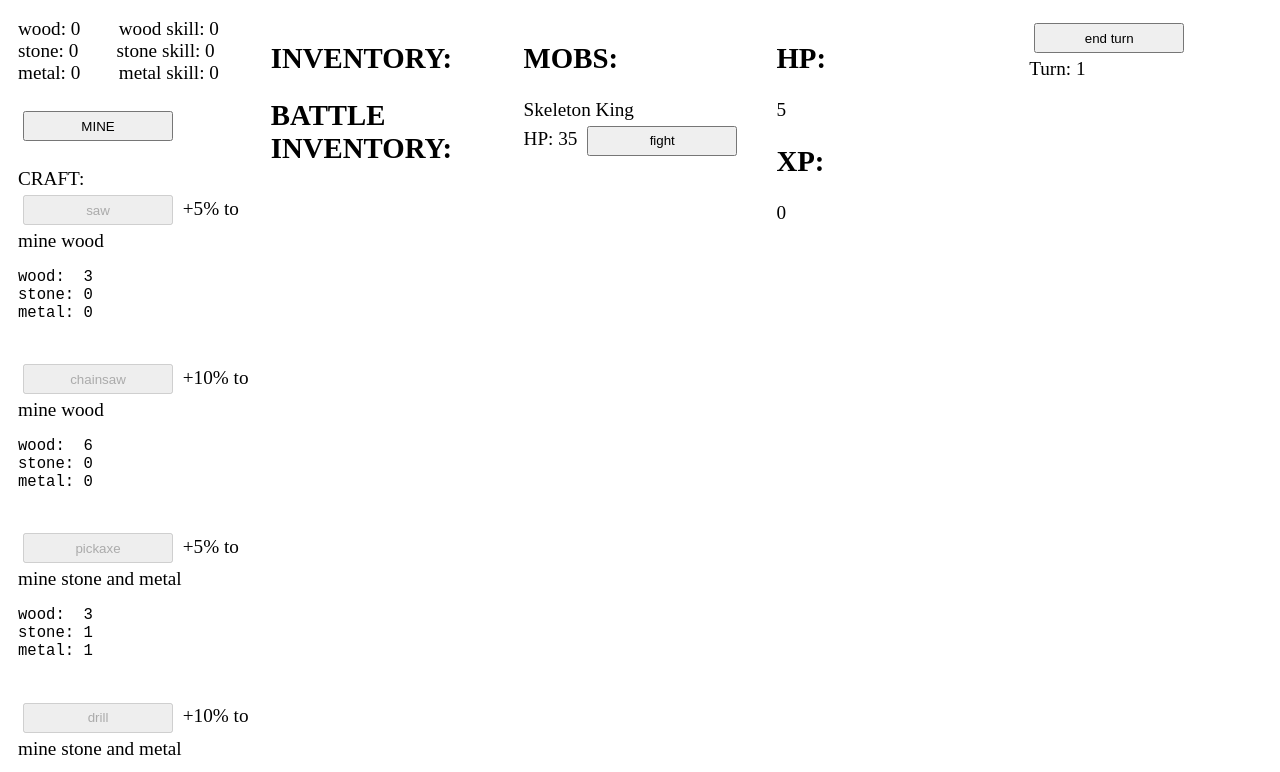
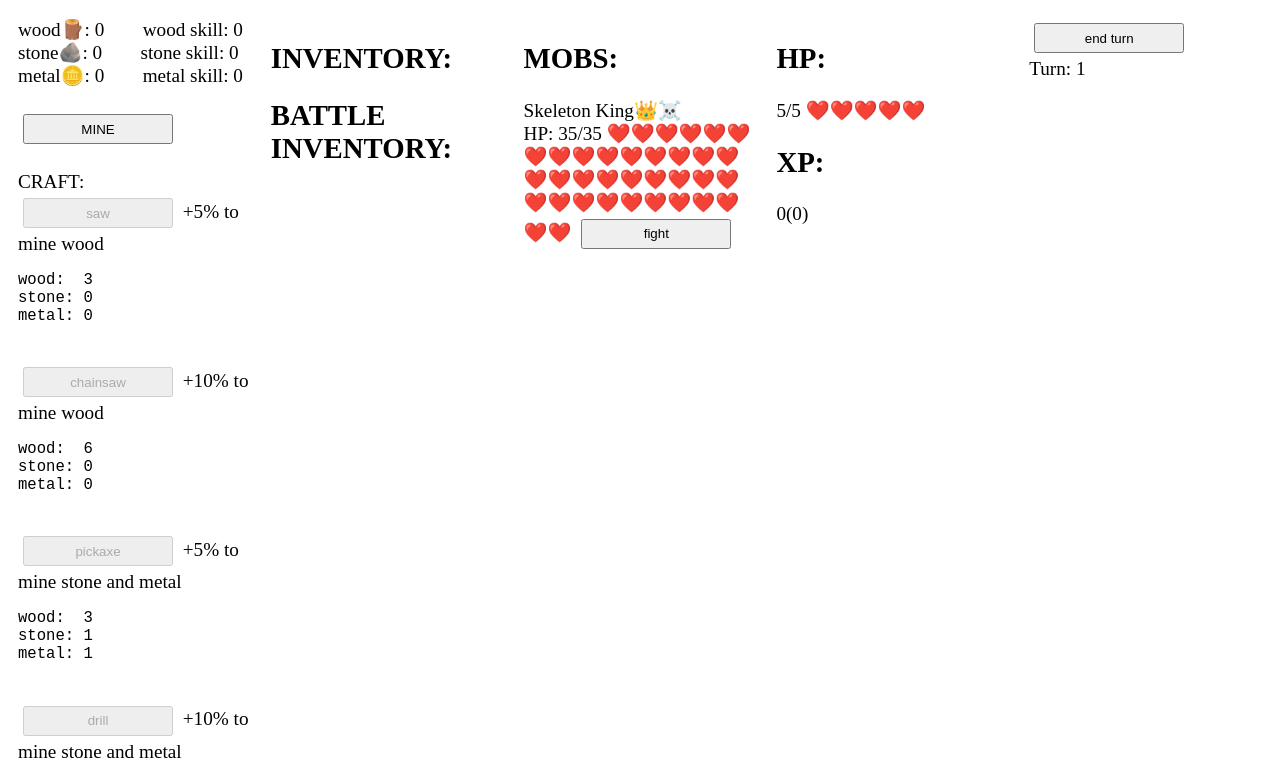
Before and after one commit to AstonLviv/tableMN, a plain HTML site: page index.html in a window 1280 px wide. Shown: the top 772 px of the page. Drawn offline with Linux system fonts and the light colour scheme.

Commit message:
addHpString❤️❤️❤️❤️❤️, and player lvls

```diff
--- a/gameLogic.js
+++ b/gameLogic.js
@@ -1,14 +1,18 @@
 	let wood = 0
 	let stone = 0
 	let metal = 0
+
+	const skillPointsForMineLevel = [5, 8, 10, 13, 15, 20, 25, 30, 35, 50]
+	const skillPointsForBattleLevel = [3, 8, 15, 25, 38, 53, 71, 95]
 
 	let diceBonus = 0
 
 	const battleInventory = {}
 
 	updateCraft()
-	const PLAYER_DAMAGE = 2
+	const PLAYER_DAMAGE = 2 //base 2
 	const PLAYER_HP = 5
+	//base 5
 	let currentMob = randomMob()
 	let round = 1
 	let playerHp = PLAYER_HP
@@ -49,13 +53,11 @@
 
 	let wagonOwned = false
 
-	const skillPointsForMineLevel = [5, 8, 10, 13, 15, 20, 25, 30, 35, 50]
-	const skillPointsForBattleLevel = [3, 8, 15, 25, 38, 53, 71, 95]
-
 	function randomMob() {
 		const randomIndex = random(mobs.length)-1
 		const rnd = mobs[randomIndex]
 		const copy = { ...rnd}
+		copy.maxHp = copy.hp
 		return copy
 	}
 
@@ -135,14 +137,7 @@
 	}
 
 	function skillLevel(skill) {
-		for (idx in skillPointsForMineLevel) {
-			const n = skillPointsForMineLevel[idx]
-			skill = skill - n
-			if (skill < 0 ) {
-				return idx
-			}
-		}
-		return skillPointsForMineLevel.length-1
+		return checkLevel(skill, skillPointsForMineLevel)
 	}
 
 	function addBonus(bonus) {
@@ -203,6 +198,7 @@
 			updateBattleButtons(false)
 		} else if (currentMob.hp <= 0) {
 			xp += currentMob.xp
+			checkPlayerLevel()
 			loot(currentMob)
 			updateBattleButtons(false)
 		}
@@ -214,7 +210,7 @@
 		} else {
 			const dmg = playerDamage()
 			currentMob.hp -= dmg
-			setElementText("mobHpBattle", currentMob.hp)
+			setElementText("mobHpBattle", mobHpString(currentMob))
 		}
 	}
 
@@ -225,7 +221,7 @@
 		}
 		const damage = mobDamage()
 		playerHp -= damage
-		setElementText("playerHpBattle", playerHp)
+		setElementText("playerHpBattle", playerHpString())
 	}
 
 	function mobDamage() {
@@ -315,6 +311,23 @@
 			alert("oops, " + lootItem.name + " not exist")
 		}
 		updatePlayerStats()
-		setElementText("playerHpBattle", playerHp)
+		setElementText("playerHpBattle", playerHpString())
 		drawBattleInventory('battleInventoryInBattle')
 	}
+
+	function checkPlayerLevel() {
+		const playerLvl = checkLevel(xp, skillPointsForBattleLevel)
+		maxPlayerHp = PLAYER_HP + +playerLvl
+		return playerLvl
+	}
+
+	function checkLevel(skill, levels) {
+		for (idx in levels) {
+			const n = levels[idx]
+			skill = skill - n
+			if (skill < 0 ) {
+				return idx
+			}
+		}
+		return +levels.length-1
+	}
--- a/index.html
+++ b/index.html
@@ -44,9 +44,9 @@
 	</div>
 	<div id="main">
   		<div class="column" style="background-color:#fff;">
-  			wood:  <div id="wood">0</div>&emsp;&emsp;wood skill: <div id="woodSkill">0</div><br>
-			stone: <div id="stone">0</div>&emsp;&emsp;stone skill: <div id="stoneSkill">0</div><br>
-			metal: <div id="metal">0</div>&emsp;&emsp;metal skill: <div id="metalSkill">0</div><br><br>
+  			wood🪵:  <div id="wood">0</div>&emsp;&emsp;wood skill: <div id="woodSkill">0</div><br>
+			stone🪨: <div id="stone">0</div>&emsp;&emsp;stone skill: <div id="stoneSkill">0</div><br>
+			metal🪙: <div id="metal">0</div>&emsp;&emsp;metal skill: <div id="metalSkill">0</div><br><br>
 			<button onclick="mine()" id="mineButton">MINE</button>
 			<div id="status"></div>
 			<br><br>CRAFT:<br>
--- a/mobs.js
+++ b/mobs.js
@@ -1,6 +1,6 @@
 let mobs = [
 	{
-		name: 	"spider",
+		name: 	"🕷️spider🕷️",
 		hp: 	4,
 		description: "a big spider that lives in a cave",
 		minDamage: 1,
@@ -27,7 +27,7 @@ let mobs = [
 		]
 	},
 	{
-		name: 	"zombie",
+		name: 	"zombie🧟",
 		hp: 	8,
 		description: "a zombie that raise from a grave at night",
 		minDamage: 1,
@@ -69,7 +69,7 @@ let mobs = [
 		]
 	},
 	{
-		name: 	"skeleton",
+		name: 	"skeleton☠️",
 		hp: 	12,
 		description: "skeleton king raised this skeleton to defeat you",
 		minDamage: 2,
@@ -121,7 +121,7 @@ let mobs = [
 		]
 	},
 	{
-		name: 	"blaze",
+		name: 	"🔥blaze🔥",
 		hp: 	20,
 		description: "a burning skeleton that can throw fireballs and fly",
 		minDamage: 3,
@@ -173,7 +173,7 @@ let mobs = [
 		]
 	},
 	{
-		name: 	"Skeleton King",
+		name: 	"Skeleton King👑☠️",
 		hp: 	35,
 		description: "THE FINAL BOSS",
 		minDamage: 5,
--- a/ui.js
+++ b/ui.js
@@ -19,8 +19,8 @@
 	}
 
 	function updatePlayerStats() {
-		setElementText("hp", playerHp)
-		setElementText("xp", xp)
+		setElementText("hp", playerHpString())
+		setElementText("xp", xp + "(" + checkPlayerLevel() + ")")
 		showElement("bonusInBattle", diceBonus > 0)
 		setElementText("diceBonusInBattle", diceBonus + "%")
 		showElement("bonus", diceBonus > 0)
@@ -58,7 +58,7 @@
 		mobElement.appendChild(nameElement)
 		const mobHpElement = document.createElement('div')
 		if (mob.hp > 0) {
-			mobHpElement.innerText = mob.hp
+			mobHpElement.innerText = mobHpString(mob)
 
 		} else {
 			mobHpElement.innerText = "dead ):"
@@ -75,8 +75,8 @@
 		showElement('main', false)
 		showElement('battle', true)
 
-		setElementText("playerHpBattle", playerHp)
-		setElementText("mobHpBattle", mob.hp)
+		setElementText("playerHpBattle", playerHpString())
+		setElementText("mobHpBattle", mobHpString(mob))
 		setElementText("mobNameBattle", mob.name)
 
 		updateBattleButtons(true)
@@ -198,3 +198,23 @@
 		const element = document.getElementById(id)
 		element.style.display = show ? "block" : "none"
 	}
+
+	function playerHpString() {
+		return unitHpString(playerHp, maxPlayerHp)
+	}
+
+	function mobHpString(mob) {
+		return unitHpString(mob.hp, mob.maxHp)
+	}
+
+	function unitHpString(currentHp, maxHp) {
+		let result = currentHp + "/" + maxHp + "  "
+		for (let step = 1; step <= maxHp; step++) {
+			if (step <= currentHp) {
+				result += "❤️"
+			} else {
+				result += "🤍"
+			}
+		}
+		return result
+	}
```
Also changed, not shown: README.md.
